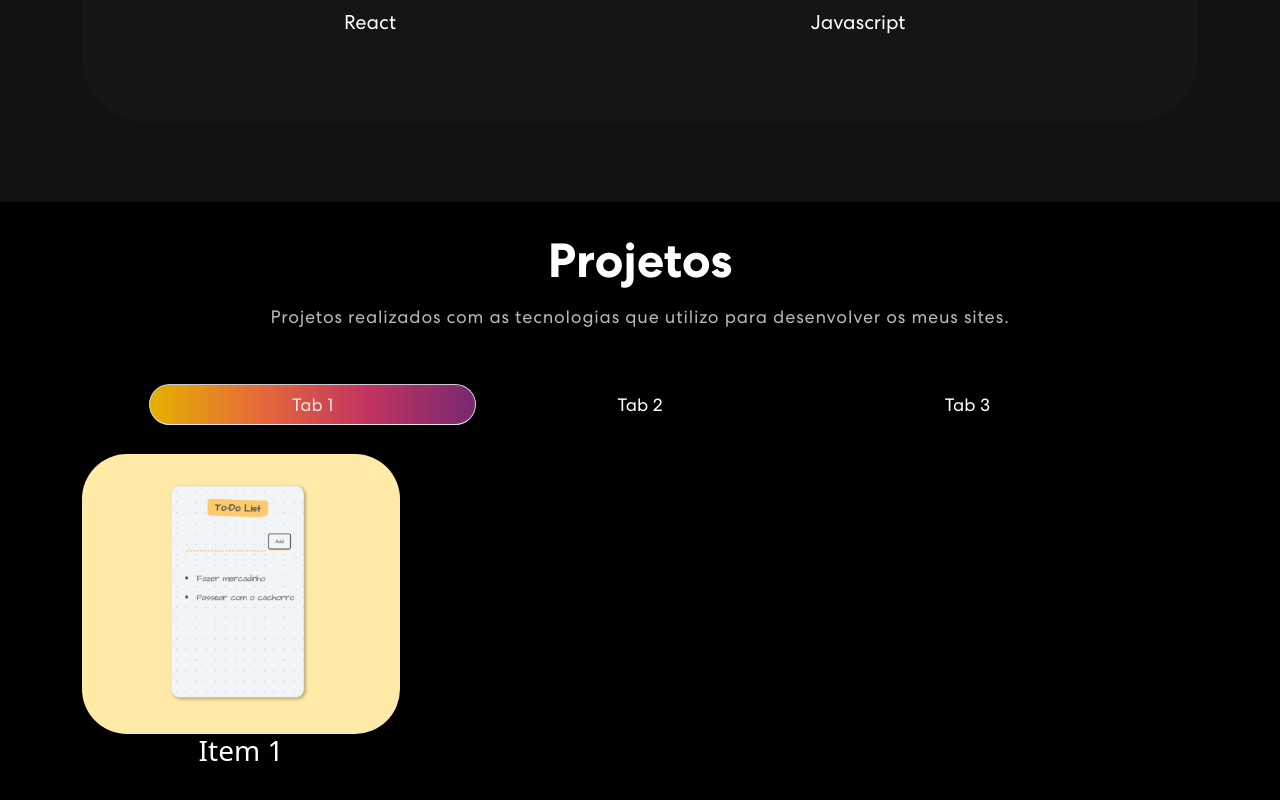
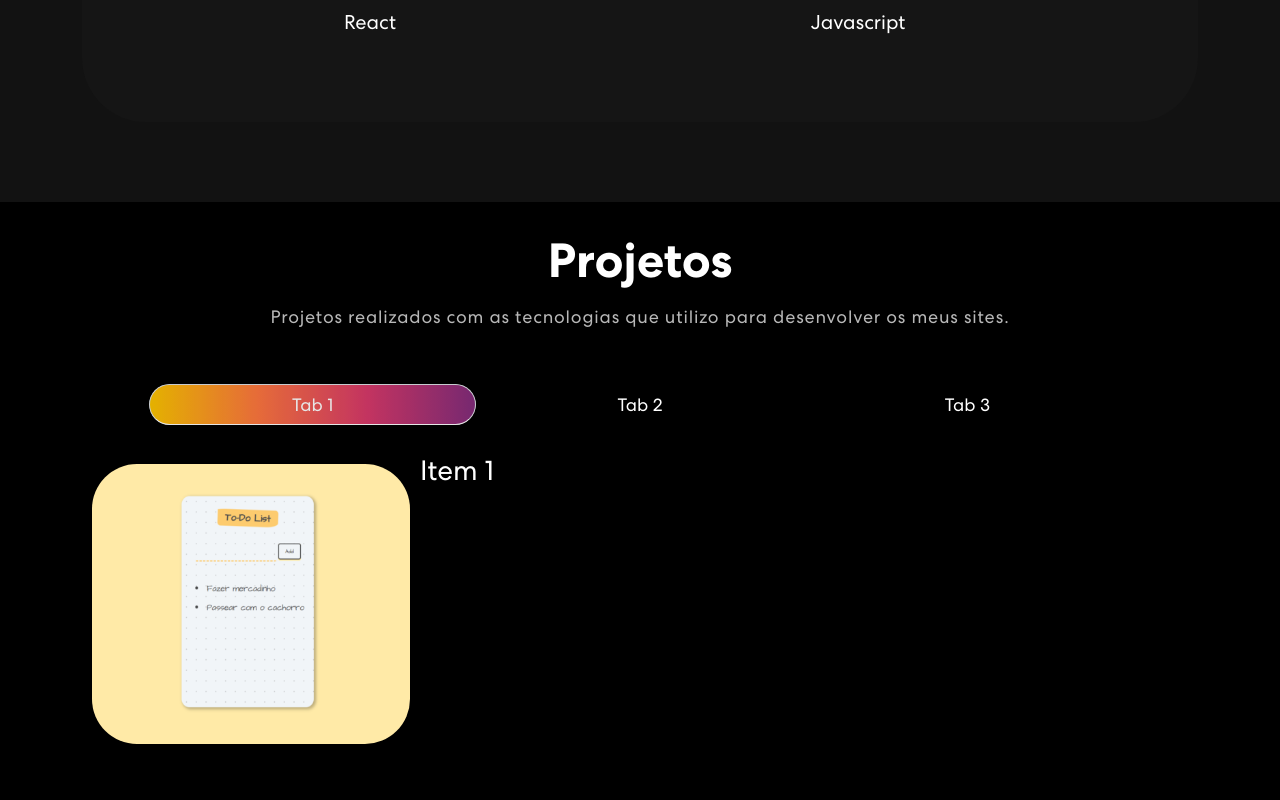
Before and after one commit to danielcdeda/my-portfolio, a React (Create React App) app: page / in a window 1280 px wide. Shown: the part 1335-2135 px from the top of the page. Built offline with nearby package versions, Linux system fonts and the light colour scheme.

Commit message:
updated projects

```diff
--- a/public/index.html
+++ b/public/index.html
@@ -24,7 +24,7 @@
       work correctly both with client-side routing and a non-root public URL.
       Learn how to configure a non-root public URL by running `npm run build`.
     -->
-    <title>React App</title>
+    <title>Daniel Déda</title>
   </head>
   <body>
     <noscript>You need to enable JavaScript to run this app.</noscript>
--- a/src/components/Projects/projects.css
+++ b/src/components/Projects/projects.css
@@ -60,13 +60,18 @@
 }
 
 .container-projetos {
+    display: flex;
     margin-top: 30px;
-    display: grid;
-    justify-content: space-between;
 }
 
-.h3-projetos {
-    display: inline;
-    justify-content: end;
+.imagem {
+    display: inline-block;
+    margin: 10px;
+}
+
+.texto {
+    font-family: 'Centra';
+    display: inline-block;
     color: white;
+    float: right;
 }
--- a/src/components/Projects/projects.js
+++ b/src/components/Projects/projects.js
@@ -46,12 +46,11 @@ function Projects() {
                         <Tab.Content>
                             <div className="container-projetos">
                                 <Tab.Pane eventKey='first' className="tab-pane active">
-                                    <div className="container-img-projeto1">
+                                    <div className="imagem">
                                         <img src={imagemProj1} className="imagensProj" />
                                     </div>
-                                    <div></div>
-                                    <div>
-                                        <h3 className="h3-projetos">Item 1</h3>
+                                    <div className="texto">
+                                        <h3 >Item 1</h3>
                                     </div>
                                 </Tab.Pane>
                             </div>
```
